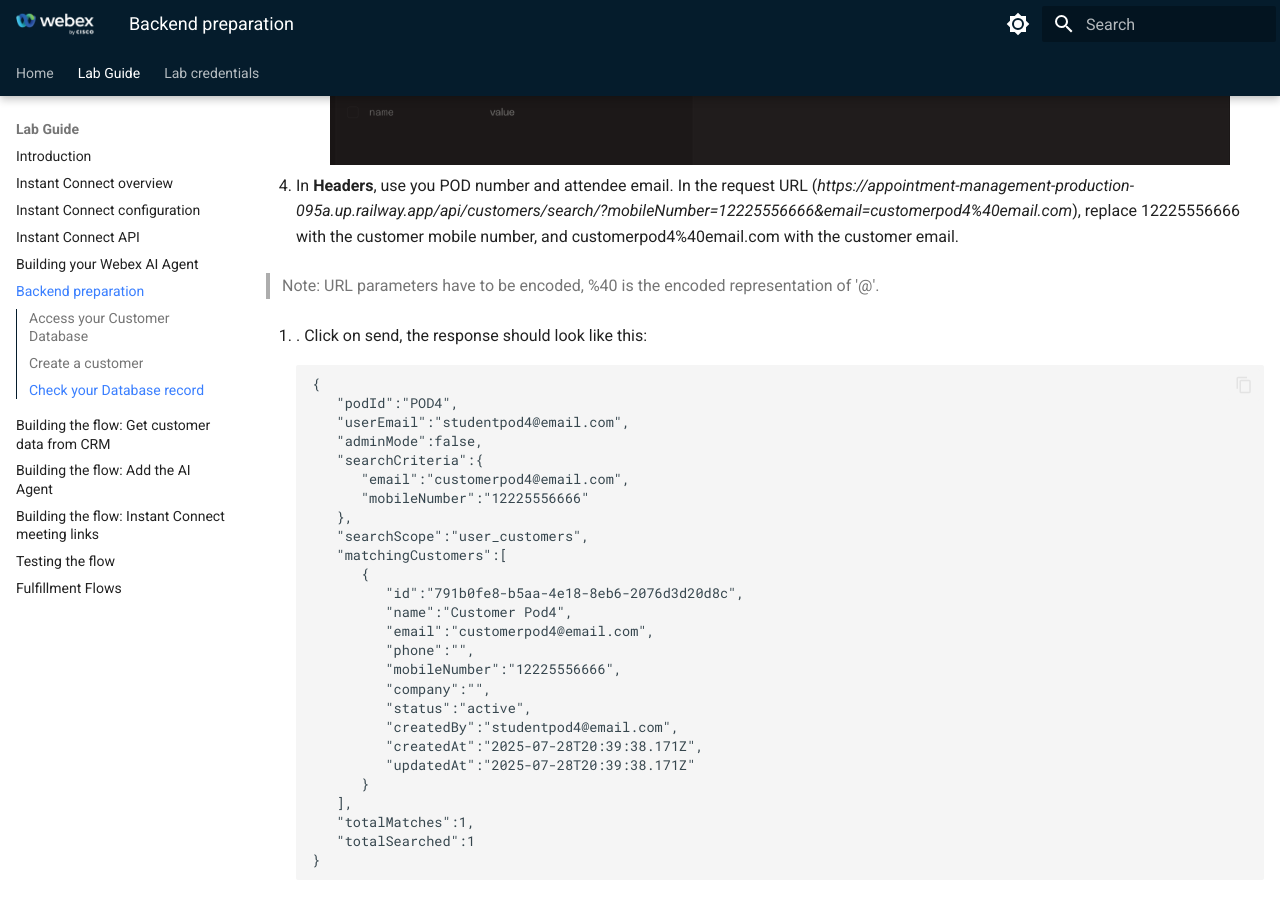
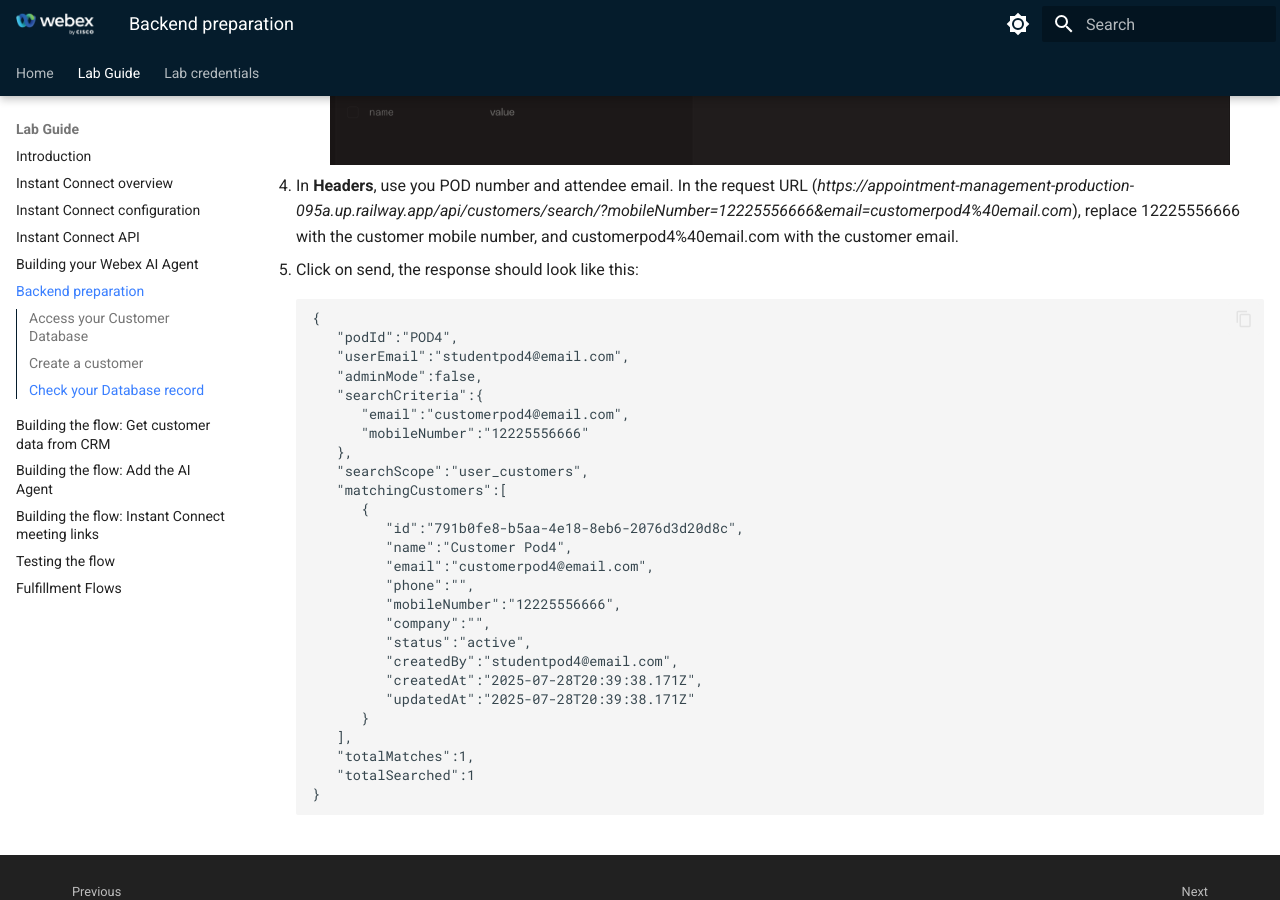
Before and after one commit to WebexCC-SA/LAB-2857, an MkDocs documentation site: the page built from docs/05-backend.md, in a window 1280 px wide and 900 px high, scrolled down 1809 px. Built offline with MkDocs 1.6.1 and Material for MkDocs 9.7.7, drawn with Linux system fonts in a browser that asks for light colours.

Commit message:
removed %40

````diff
--- a/docs/05-backend.md
+++ b/docs/05-backend.md
@@ -49,9 +49,8 @@
 
 4. In **Headers**, use you POD number and attendee email. In the request URL (_https://appointment-management-production-095a.up.railway.app/api/customers/search/?mobileNumber=12225556666&email=customerpod4%40email.com_), replace 12225556666 with the customer mobile number, and customerpod4%40email.com with the customer email.
 
-> Note: URL parameters have to be encoded, %40 is the encoded representation of '@'.
 
-5. . Click on send, the response should look like this:
+5. Click on send, the response should look like this:
 
       ```
       {
````
